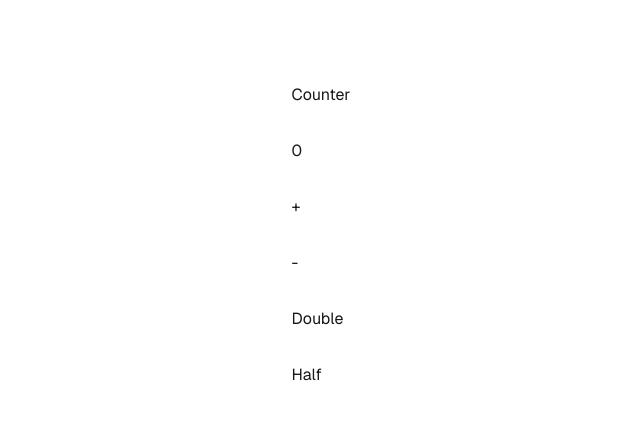
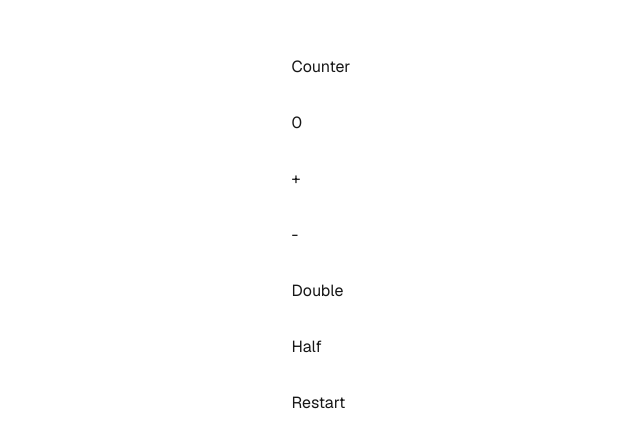
Before and after one commit to sadzebra/counter-app, a Next.js app: page / in a window 1280 px wide. Shown: the part 165-612 px from the top of the page, without its empty margins (319-959 px from the left). Built offline with nearby package versions, Linux system fonts and the light colour scheme.

Commit message:
Added restart button

```diff
--- a/src/app/page.js
+++ b/src/app/page.js
@@ -33,6 +33,12 @@ export default function Home() {
 		setCurrentCount(newNum)
 	}
 
+	const handleRestartBtnPress = (e) => {
+		e.preventDefault()
+		console.log("Restart counter")
+		setCurrentCount(0)
+	}
+
   	return (
     	<div className="grid grid-rows-[20px_1fr_20px] items-center justify-items-center min-h-screen p-8 pb-20 gap-16 sm:p-20 font-[family-name:var(--font-geist-sans)]">
      		<main className="flex flex-col gap-[32px] row-start-2 items-center sm:items-start">
@@ -42,6 +48,7 @@ export default function Home() {
 				<button onClick={handleMinusBtnPress}>-</button>
 				<button onClick={handleDoubleBtnPress}>Double</button>
 				<button onClick={handleHalfBtnPress}>Half</button>
+				<button onClick={handleRestartBtnPress}>Restart</button>
       		</main>
       		<footer className="row-start-3 flex gap-[24px] flex-wrap items-center justify-center">
       		</footer>
```
